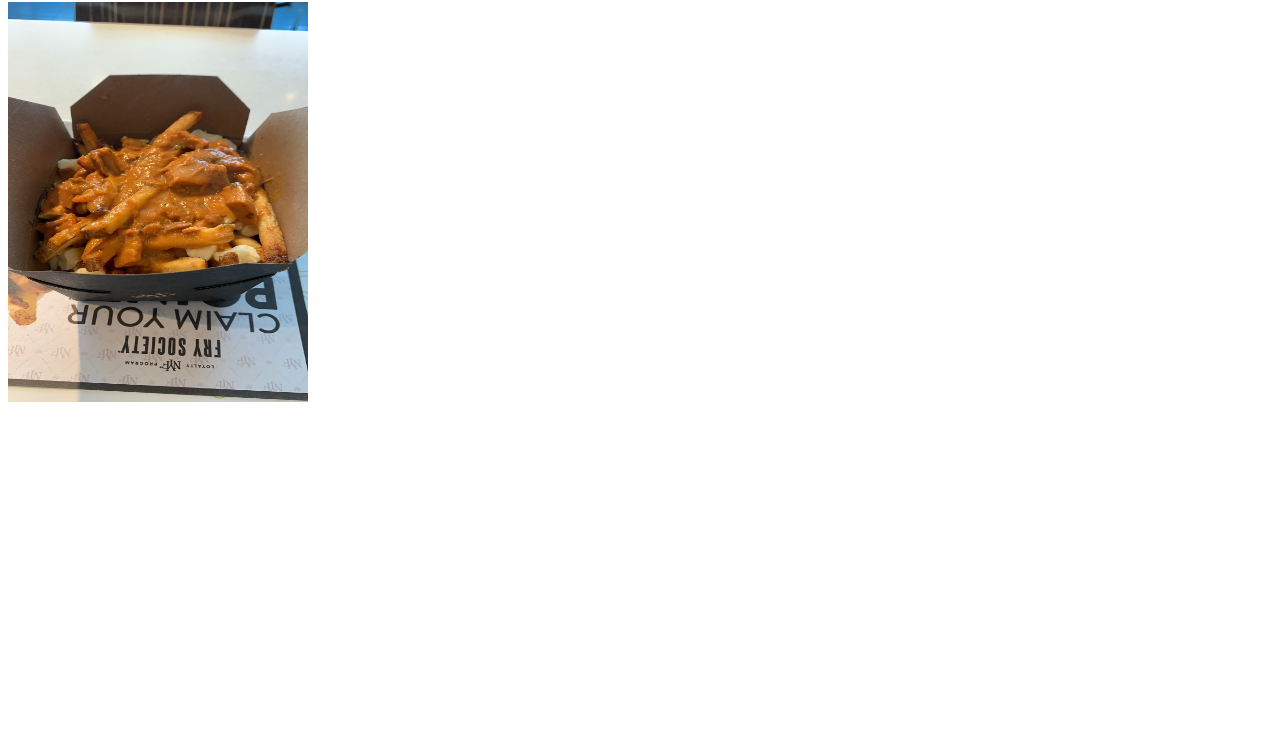
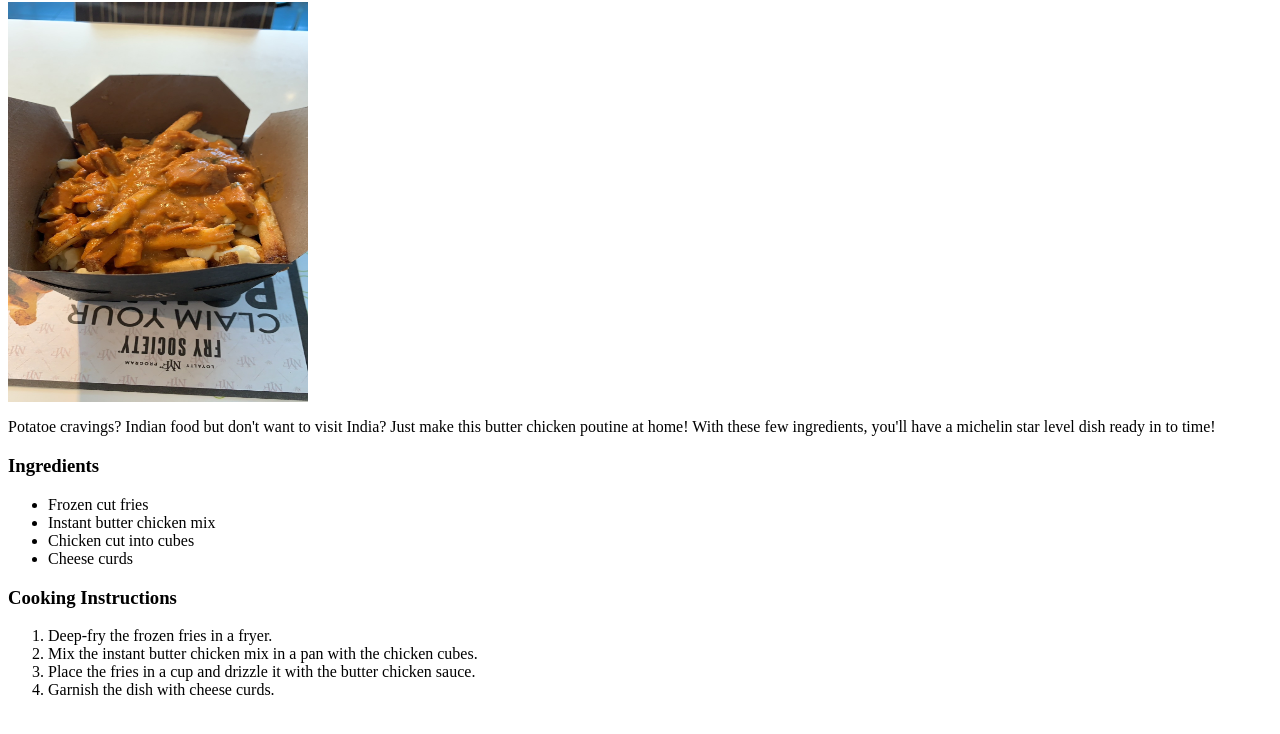
Before and after one commit to CKSK-jp/odin-recipes2, a plain HTML site: page recipes.html in a window 1280 px wide. Shown: the part 64-798 px from the top of the page. Drawn offline with Linux system fonts and the light colour scheme.

Commit message:
Completed butter chicken recipe

```diff
--- a/recipes.html
+++ b/recipes.html
@@ -1,3 +1,24 @@
-<h1>Butter Chicken Poutine</h1>
+<body>
+    <h1>Butter Chicken Poutine</h1>
 
-<img src="food-photos/butter-chicken-poutine.jpg" width="300" height="400" alt="Picture of Butter Chicken Poutine.">
+    <img src="food-photos/butter-chicken-poutine.jpg" width="300" height="400" alt="Picture of Butter Chicken Poutine.">
+    <p>Potatoe cravings? Indian food but don't want to visit India? Just make this butter chicken poutine at home! With these few ingredients, you'll have a michelin star level dish ready in to time!</p>
+
+    <h3>Ingredients</h3>
+    <p></p>
+    <ul>
+        <li>Frozen cut fries</li>
+        <li>Instant butter chicken mix</li>
+        <li>Chicken cut into cubes</li>
+        <li>Cheese curds</li>
+    </ul>
+
+    <h3>Cooking Instructions</h3>
+    <ol>
+        <li>Deep-fry the frozen fries in a fryer.</li>
+        <li>Mix the instant butter chicken mix in a pan with the chicken cubes.</li>
+        <li>Place the fries in a cup and drizzle it with the butter chicken sauce.</li>
+        <li>Garnish the dish with cheese curds.</li>
+    </ol>
+
+</body>
```
